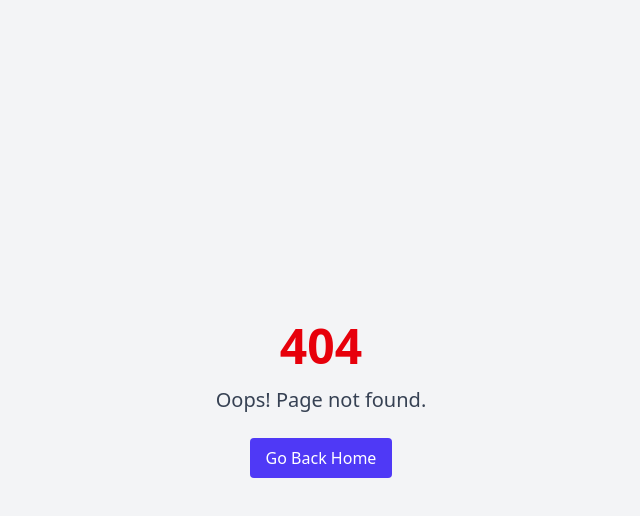
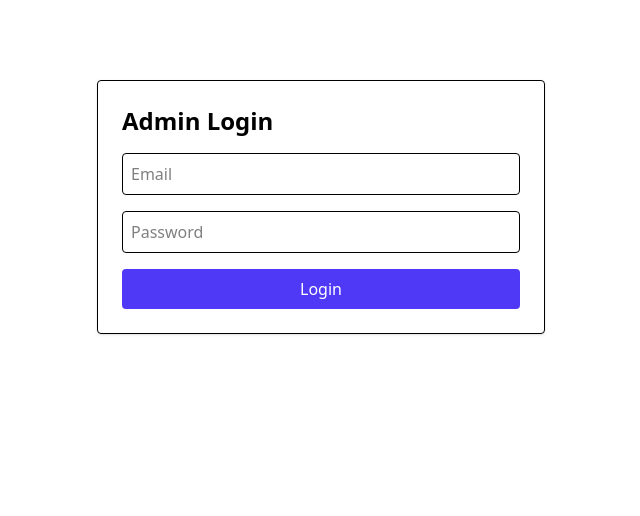
Before and after one commit to mahi616/BlogWebsite, a React (Vite) app in the folder frontend/: page /admin/login in a window 1280 px wide. Before the commit this address had no page. Shown: the top 516 px of the page, without its empty margins (319-959 px from the left). Built offline with nearby package versions, Linux system fonts and the light colour scheme.

Commit message:
feat: add AdminLogin component and route for admin authentication

```diff
--- /dev/null
+++ b/frontend/src/components/AdminLogin.jsx
@@ -0,0 +1,67 @@
+// Example: AdminLogin.jsx
+import React, { useState } from 'react';
+import axios from 'axios';
+import { useNavigate } from 'react-router-dom';
+
+const AdminLogin = () => {
+  const navigate = useNavigate();
+  const [email, setEmail] = useState('');
+  const [password, setPassword] = useState('');
+  const [loading, setLoading] = useState(false);
+
+  const handleSubmit = async (e) => {
+    e.preventDefault();
+    setLoading(true);
+
+    try {
+      const res = await axios.post(
+        'https://blogwebsite-backend-pabe.onrender.com/api/admin/login',
+        { email, password }
+      );
+
+      // Save admin data in localStorage
+      localStorage.setItem('admin', JSON.stringify(res.data.admin));
+
+      alert('Admin login successful');
+      navigate('/admin-dashboard'); // admin dashboard route
+    } catch (err) {
+      console.error(err);
+      alert(err.response?.data?.message || 'Login failed');
+    } finally {
+      setLoading(false);
+    }
+  };
+
+  return (
+    <div className="max-w-md mx-auto mt-20 p-6 border rounded shadow">
+      <h2 className="text-2xl font-bold mb-4">Admin Login</h2>
+      <form onSubmit={handleSubmit} className="space-y-4">
+        <input
+          type="email"
+          placeholder="Email"
+          value={email}
+          onChange={(e) => setEmail(e.target.value)}
+          required
+          className="w-full p-2 border rounded"
+        />
+        <input
+          type="password"
+          placeholder="Password"
+          value={password}
+          onChange={(e) => setPassword(e.target.value)}
+          required
+          className="w-full p-2 border rounded"
+        />
+        <button
+          type="submit"
+          className="w-full bg-indigo-600 text-white p-2 rounded"
+          disabled={loading}
+        >
+          {loading ? 'Logging in...' : 'Login'}
+        </button>
+      </form>
+    </div>
+  );
+};
+
+export default AdminLogin;
--- a/frontend/src/routes/route.jsx
+++ b/frontend/src/routes/route.jsx
@@ -12,6 +12,7 @@ import  BlogList  from "../components/blog/BlogList";
 import  CreatePost  from "../components/blog/CreatePost";
 import  EditPost  from "../components/blog/EditPost";
 import NotFound from "../pages/NotFound";
+import AdminLogin from "../components/AdminLogin";
 
 
 const route = createBrowserRouter([
@@ -41,6 +42,7 @@ const route = createBrowserRouter([
 
 
     { path:'/login', element:<LoginForm/> },
+    { path:'/admin/login', element:<AdminLogin/> },
     { path:'/register', element:<RegisterForm/> },
 
 
```
